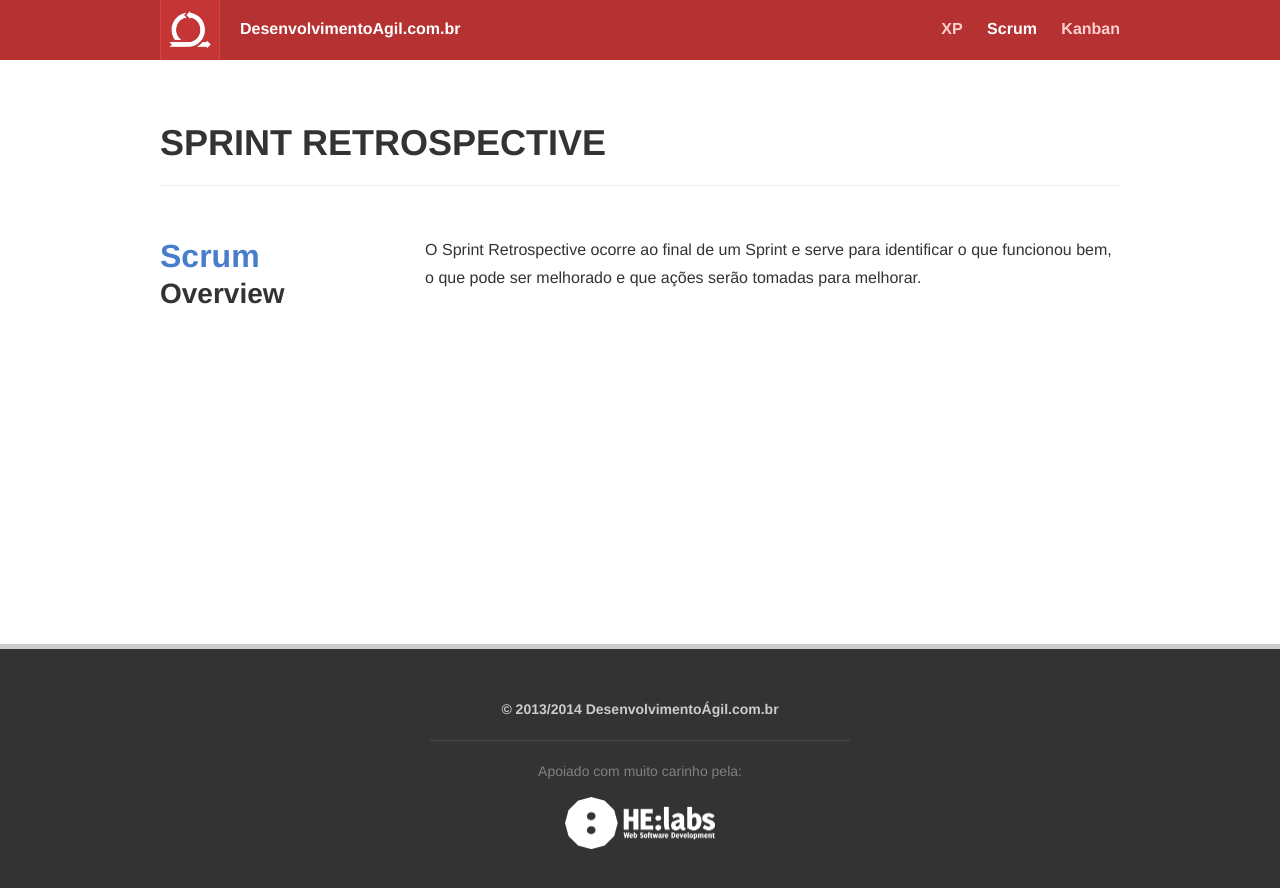
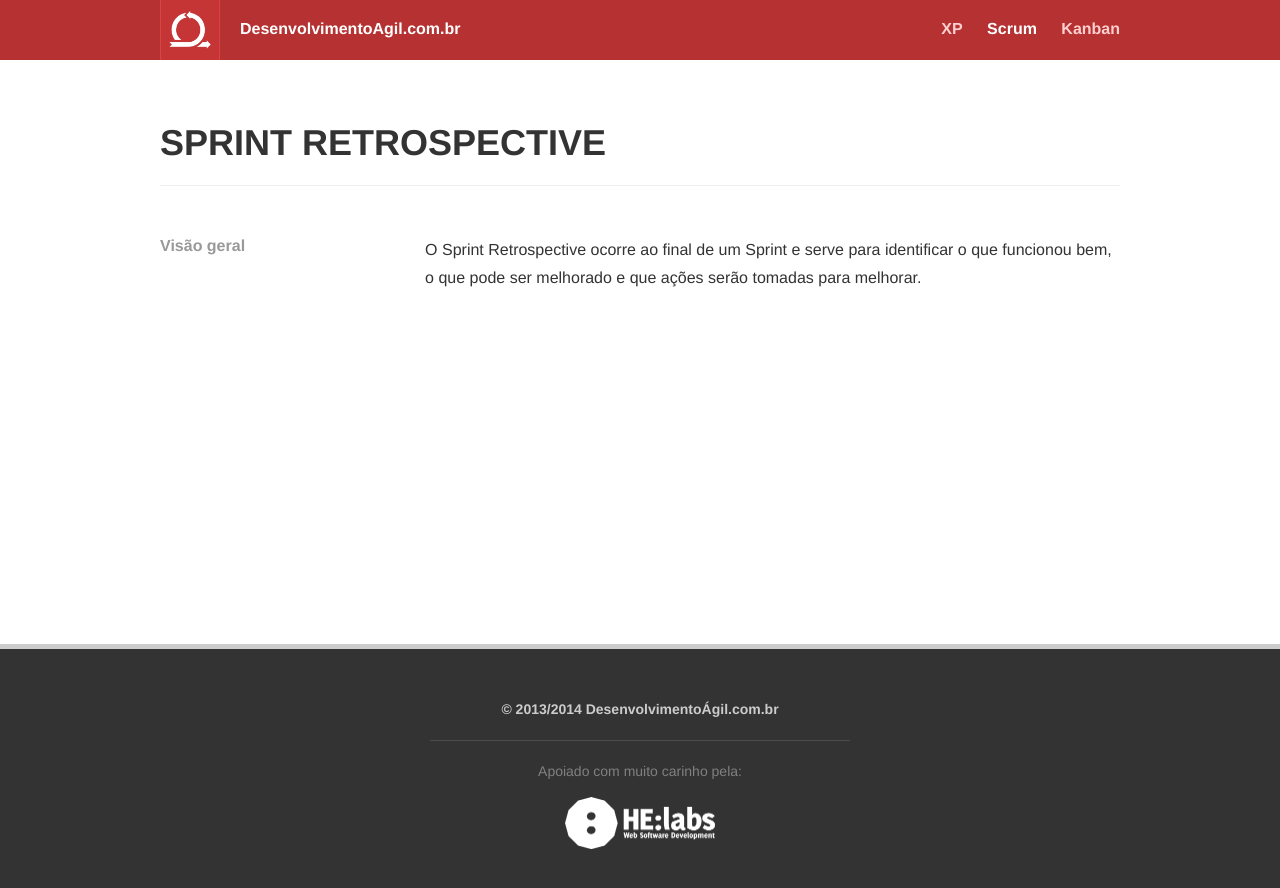
Before and after one commit to desenvolvimentoagilcombr/desenvolvimentoagilcombr.github.com, a Jekyll site: the page built from scrum/sprint_retrospective.md, in a window 1280 px wide. Shown: the top 888 px of the page. Built offline with Jekyll 4.4.1, drawn with Linux system fonts in a browser that asks for light colours; Markdown is read by kramdown in place of the engine named in the settings.

Commit message:
Added the new aside structure to scrum page

```diff
--- a/_includes/content_table_scrum.html
+++ b/_includes/content_table_scrum.html
@@ -1,9 +1,6 @@
-<div id="content-table">
-  <div class="center">
-    <h2><a href="/xp" title="XP">Scrum</a></h2>
 <nav id="content-navigation">
   <div class="topic">
-        <h3>Overview</h3>
+    <h4>Visão geral</h4>
     <ul>
       <li><a href="/scrum/certificacao">Por que dizemos não à certificação?</a></li>
       <li><a href="/scrum/daily_scrum">Daily Scrum</a></li>
@@ -22,5 +19,3 @@
     </ul>
   </div>
 </nav>
-  </div>
-</div>
--- a/_includes/content_table_xp.html
+++ b/_includes/content_table_xp.html
@@ -1,5 +1,3 @@
-<div class="center">
-
 <nav id="content-navigation">
 
   <div class="topic">
@@ -107,4 +105,3 @@
   </div>
 
 </nav>
-</div>
--- a/_sass/internals/_aside.scss
+++ b/_sass/internals/_aside.scss
@@ -13,7 +13,7 @@
     }
   }
 
-  .topic ul {
+  ul {
     margin-bottom: $gutter;
     display: none;
 
```
Lines whose indentation alone changed are shown as unchanged.
